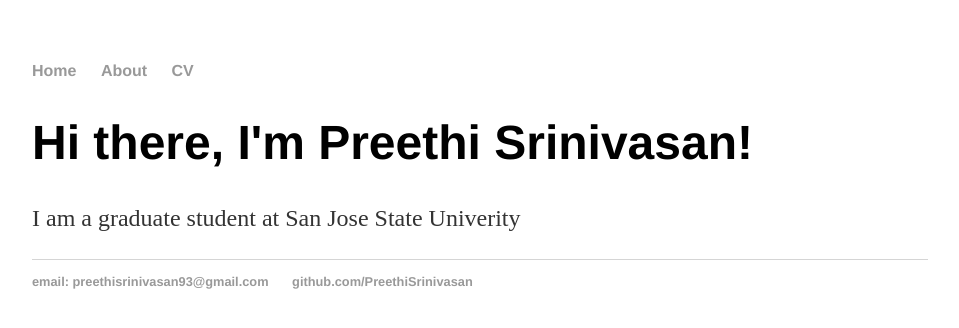
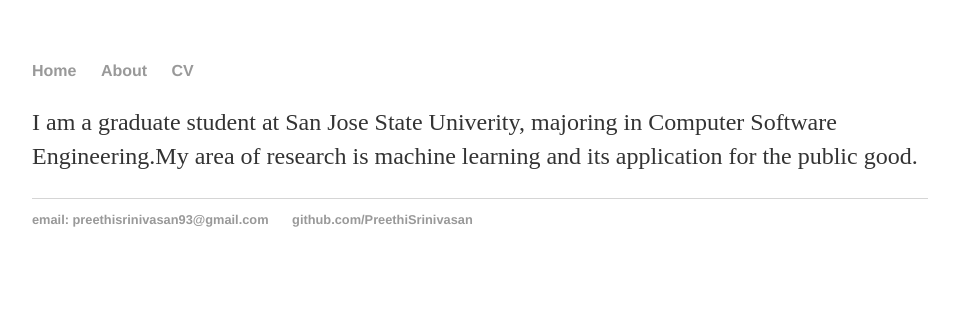
Before and after one commit to mrajesh971/mrajesh971.github.io, a Jekyll site: the page built from index.html, in a window 1280 px wide. Shown: the top 328 px of the page, without its empty margins (160-1119 px from the left). Built offline with Jekyll 4.4.1, drawn with Linux system fonts in a browser that asks for light colours.

Commit message:
Update index.html

```diff
--- a/index.html
+++ b/index.html
@@ -4,6 +4,5 @@ title: Preethi Srinivasan
 ---
 
 		<div class="blurb">
-			<h1>Hi there, I'm Preethi Srinivasan!</h1>
-			<p>I am a graduate student at San Jose State Univerity</p>
+			<p>I am a graduate student at San Jose State Univerity, majoring in Computer Software Engineering.My area of research is machine learning and its application for the public good.</p>
 		</div>
```
